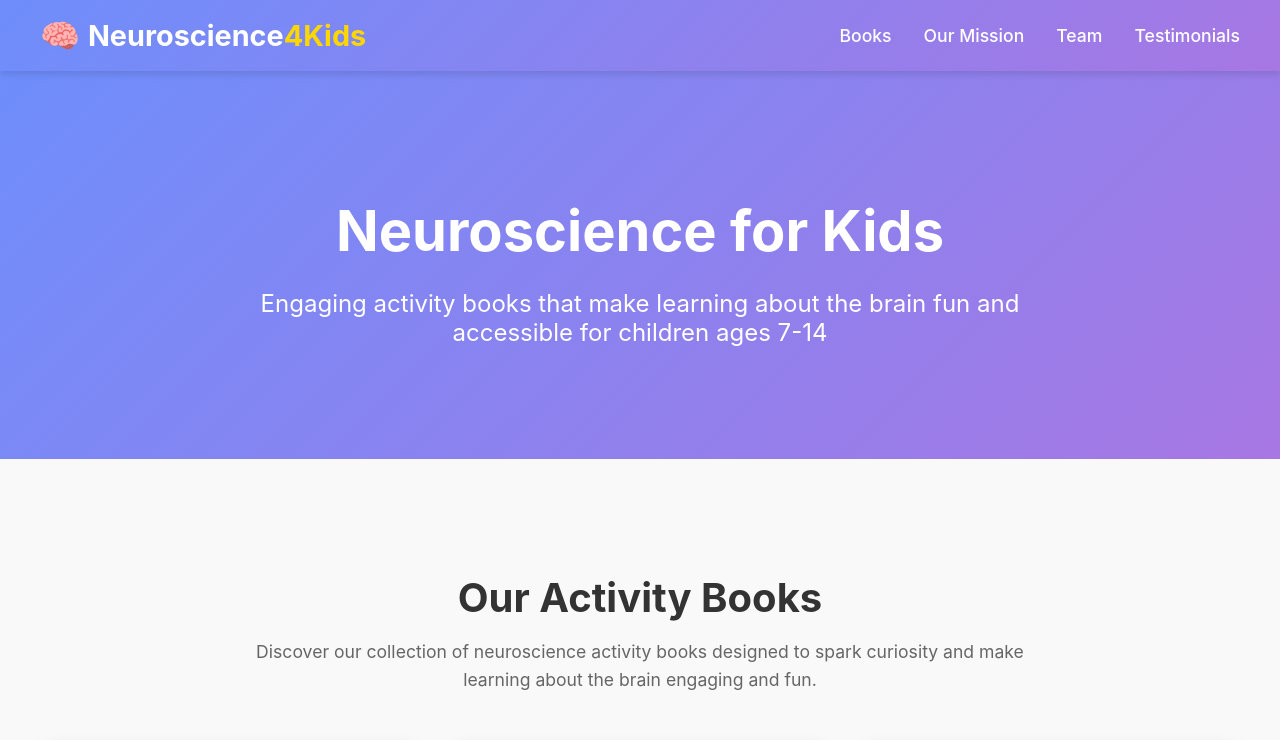
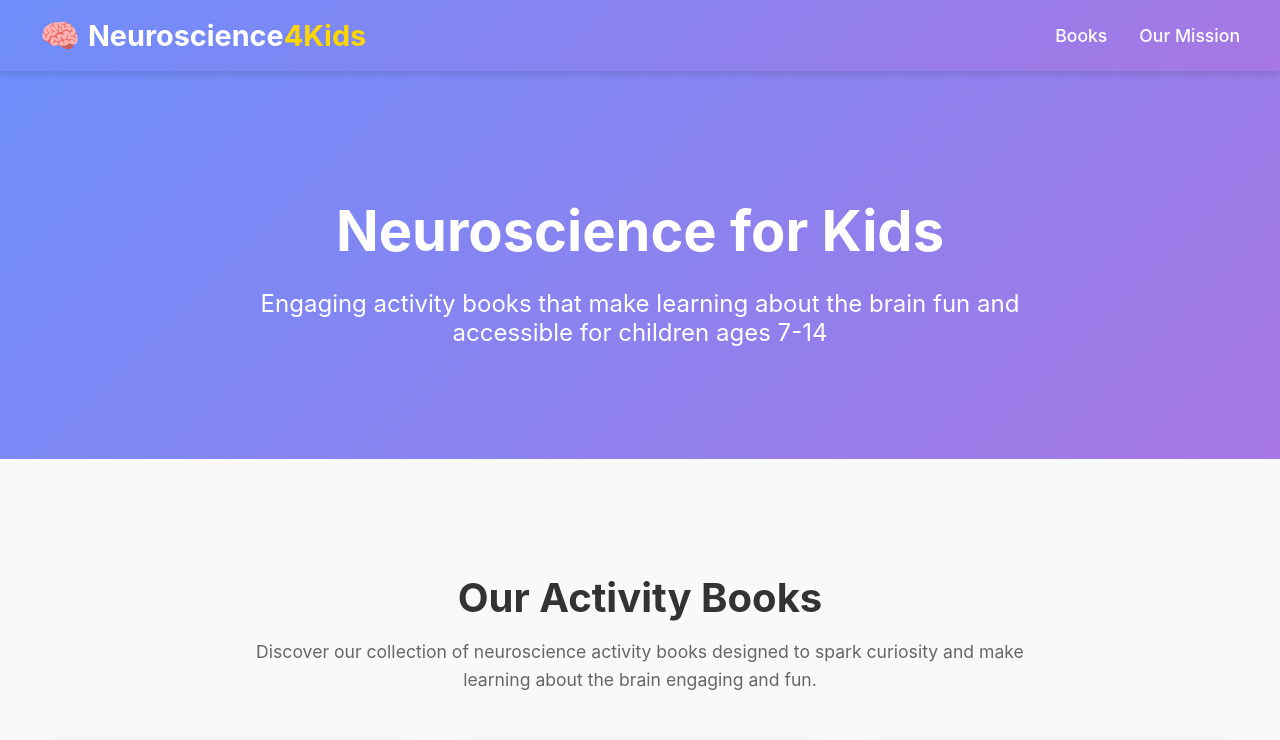
Before and after one commit to anazz-dev/neuro-kids, a React (Create React App) app: page / in a window 1280 px wide. Shown: the top 740 px of the page. Built offline with nearby package versions, Linux system fonts and the light colour scheme.

Commit message:
Update Header.js

```diff
--- a/src/components/Header.js
+++ b/src/components/Header.js
@@ -101,8 +101,6 @@ const Header = () => {
         <NavLinks>
           <NavLink onClick={() => scrollToSection('books')}>Books</NavLink>
           <NavLink onClick={() => scrollToSection('mission')}>Our Mission</NavLink>
-          <NavLink onClick={() => scrollToSection('team')}>Team</NavLink>
-          <NavLink onClick={() => scrollToSection('testimonials')}>Testimonials</NavLink>
         </NavLinks>
 
         <MobileMenuButton aria-label="Menu">☰</MobileMenuButton>
```
